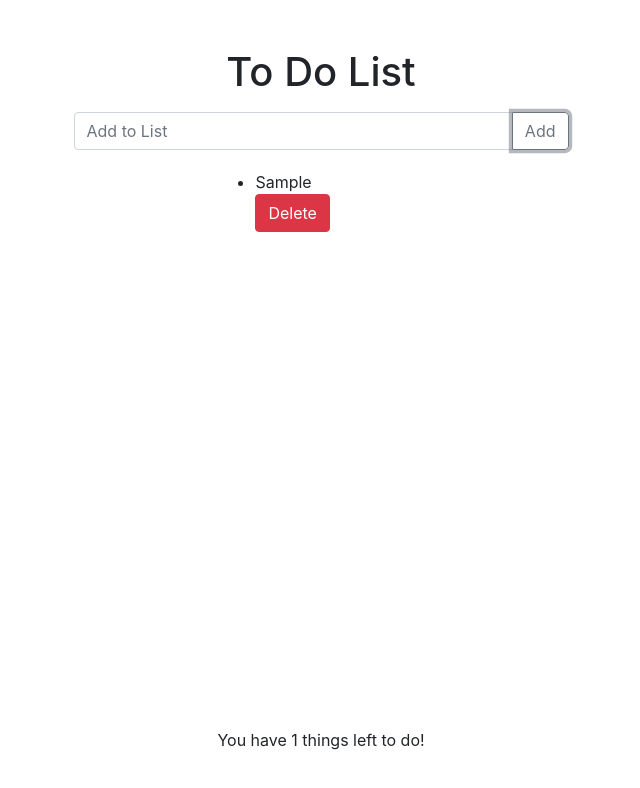
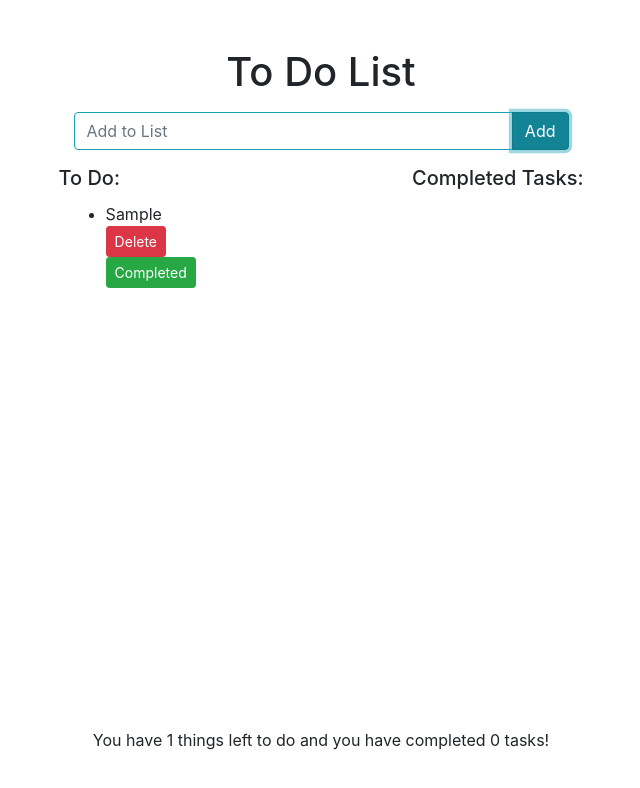
Before and after one commit to kcaneer/react-todo, a React (Create React App) app: page / in a window 1280 px wide. Both pictures are taken after typing "Sample" into the empty fields and a click on the button "Add". Shown: the top 788 px of the page, without its empty margins (319-959 px from the left). Built offline with nearby package versions, Linux system fonts and the light colour scheme.

Commit message:
usign local storage

```diff
--- a/src/components/TodoList.js
+++ b/src/components/TodoList.js
@@ -6,8 +6,11 @@ class TodoList extends React.Component {
     this.state = {
       textInput: "",
       list: [],
+      // status: "",
+      complete: [],
     };
   }
+
 //instead of input, use an 0bject that will store unique id, value ie: text, status ie: active
   addTodo() {
     //copy of current list of items so that i don't modify state directly
@@ -16,7 +19,7 @@ class TodoList extends React.Component {
 
     const input={
       value: this.state.textInput,
-      id: 1 + Math.random(),
+      id: Date.now(),
       // status: active,
     }
 
@@ -31,9 +34,24 @@ class TodoList extends React.Component {
   }
 
   removeTodo(id) {
-    let foundIndex = this.state.list.findIndex(item => item.id == id)
+    let foundIndex = this.state.list.findIndex(item => item.id === id)
     this.state.list.splice(foundIndex, 1);
     this.setState({
+      list: this.state.list,
+    });
+  }
+
+  markCompleted(id) {
+    let foundItem = this.state.list.find((item) => item.id === id);
+
+    this.state.list.splice(foundItem, 1);
+
+    let completeArray = this.state.complete;
+
+    completeArray.push(foundItem);
+
+    this.setState({
+      complete: completeArray,
       list: this.state.list,
     });
   }
@@ -50,6 +68,27 @@ class TodoList extends React.Component {
     }
   }
 
+  componentDidUpdate() {
+    localStorage.setItem('list', JSON.stringify(this.state.list))
+    localStorage.setItem('complete', JSON.stringify(this.state.complete))
+  }
+
+  componentDidMount() {
+    if (localStorage.getItem('list') != null){
+      var todolist = JSON.parse(localStorage.getItem('list'));
+      console.log(todolist)
+      this.setState({
+        list: todolist,
+      })
+    }
+    if (localStorage.getItem('complete') != null){
+      var completed = JSON.parse(localStorage.getItem('complete'));
+      this.setState({
+        complete: completed,
+      })
+    }
+  }
+
   render() {
 
     return (
@@ -60,7 +99,7 @@ class TodoList extends React.Component {
               onChange={(e) => this.modifyInput("textInput", e.target.value)}
               type="text"
               onKeyUp={this.onKeyUpValue.bind(this)}
-              className="form-control"
+              className="form-control border-info"
               placeholder="Add to List"
               value={this.state.textInput}
               aria-label="Add to List"
@@ -69,7 +108,7 @@ class TodoList extends React.Component {
             <div className="input-group-append">
               <button
                 onClick={() => this.addTodo(this.state.textInput)}
-                className="btn btn-outline-secondary"
+                className="btn btn-info"
                 //button should push to tasks array
                 type="button"
                 id="button-addon2"
@@ -79,26 +118,49 @@ class TodoList extends React.Component {
             </div>
           </div>
         </div>
-        <div className="row">
+        <div className="row h-50 d-inline-block float-left">
+          <h5>To Do:</h5>
+          <div className="row h-50 d-inline-block float-left">
             <ul className="list-group col col-3 mx-auto">
-            {this.state.list.map((obj) => {
-              return(
-              <li className="pt-1">
-                {obj.value}
+              {this.state.list.map((obj, i) => {
+                return (
+                  <li className="pt-1" key={i}>
+                    {obj.value} <br />
                     <button
                       type="button"
                       onClick={() => this.removeTodo(obj.id)}
-                  type="button"
-                  className="btn btn-danger"
+                      className="btn btn-danger btn-sm"
                     >
                       Delete
                     </button>
+                    <button
+                      type="button"
+                      onClick={() => this.markCompleted(obj.id)}
+                      className="btn btn-success btn-sm"
+                    >
+                      Completed
+                    </button>
                   </li>
-            )})}
+                );
+              })}
+            </ul>
+          </div>
+        </div>
+        <div className="row h-50 d-inline-block float-right">
+          <h5>Completed Tasks:</h5>
+          <ul className="list-group col col-3 mx-auto">
+            {this.state.complete.map((obj) => {
+              return (
+                <li className="pt-1">
+                  {obj.value} <br />
+                </li>
+              );
+            })}
           </ul>
         </div>
         <footer className="fixed-bottom pb-5 text-center">
-            You have {this.state.list.length} things left to do!
+          You have {this.state.list.length} things left to do and you have
+          completed {this.state.complete.length} tasks!
         </footer>
       </div>
     );
```
Lines whose indentation alone changed are shown as unchanged.
